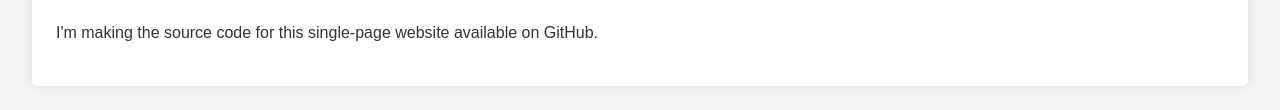
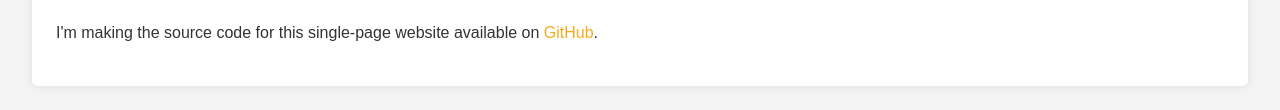
Before and after one commit to hungrybluedev/coolify-static-website, a plain HTML site: page index.html in a window 1280 px wide. Shown: the part 644-754 px from the top of the page. Drawn offline with Linux system fonts and the light colour scheme.

Commit message:
feat: Add link to repo to the website.

```diff
--- a/index.html
+++ b/index.html
@@ -48,7 +48,9 @@
           <img src="https://via.placeholder.com/250" alt="Placeholder Image" />
           <p>
             I'm making the source code for this single-page website available on
-            GitHub.
+            <a href="https://github.com/hungrybluedev/coolify-static-website"
+              >GitHub</a
+            >.
           </p>
         </article>
       </section>
```
